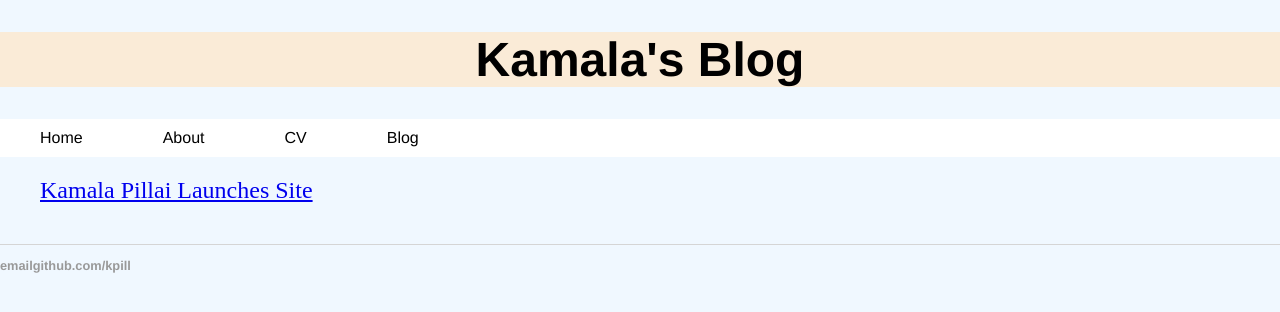
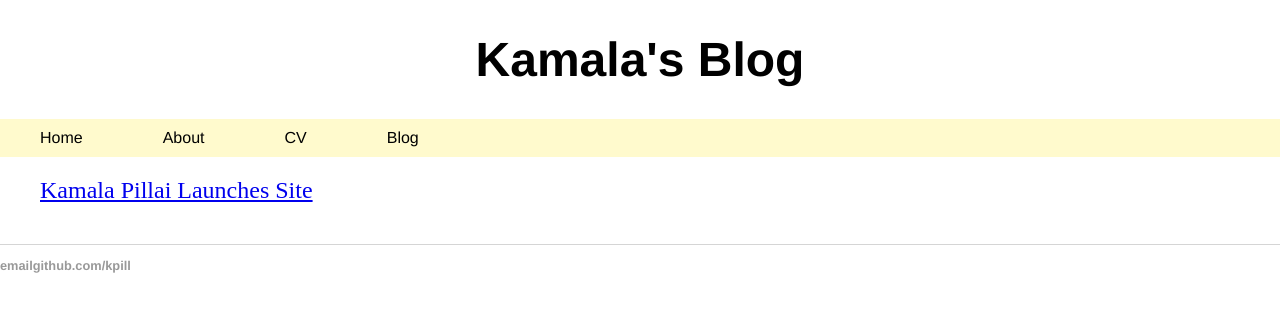
Before and after one commit to kpill/kpill.github.io, a Jekyll site: the page built from index.html, in a window 1280 px wide. Shown: the top 312 px of the page. Built offline with Jekyll 4.4.1, drawn with Linux system fonts in a browser that asks for light colours.

Commit message:
Update main.css

```diff
--- a/css/main.css
+++ b/css/main.css
@@ -1,5 +1,5 @@
 header {
-	background-color: AntiqueWhite;
+	background-color: White;
 	color: Black;
 	text-align: center;
 	vertical-align: middle;
@@ -17,7 +17,7 @@ a.home:hover {
 
 body {
     margin: 0 auto;
-    background-color: AliceBlue;
+    background-color: White;
 }
 footer ul {
     font-family:'Helvetica', 'Arial', 'Sans-Serif';
@@ -31,7 +31,7 @@ nav ul {
     margin: 0;
     padding: 0;
     overflow: hidden;
-    background-color: white;
+    background-color: LemonChiffon;
     width: 100%;
 }
 nav li, footer li {
@@ -46,7 +46,7 @@ a.nav {
 }
 
 a.nav:hover {
-    background-color: Lavender;
+    background-color: LightYellow;
 }
 h1 {
     font-size: 3em;
```
